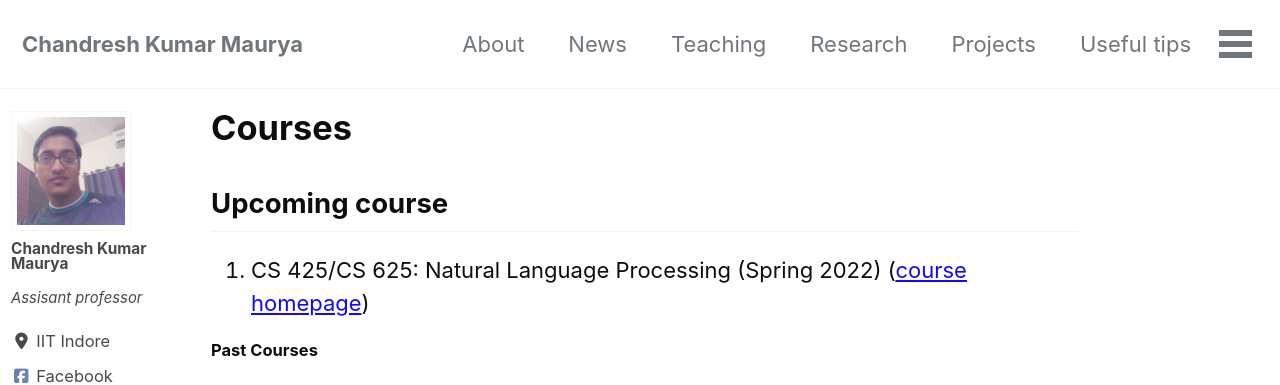
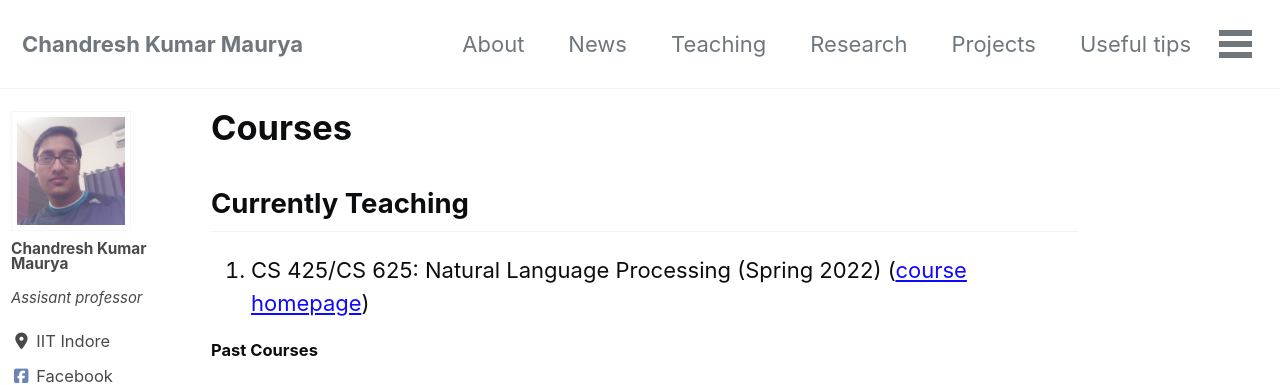
Before and after one commit to chandreshiit/oldsite, a Jekyll site: the page built from _pages/courses.md, in a window 1280 px wide and 900 px high. Shown: the top 385 px of the window. Built offline with Jekyll 4.4.1, drawn with Linux system fonts in a browser that asks for light colours; cached includes are drawn as plain includes; nearby versions of some CDN libraries.

Commit message:
added tut 2

```diff
--- a/_pages/courses.md
+++ b/_pages/courses.md
@@ -6,7 +6,7 @@ author_profile: true
 
 
 
-## Upcoming course
+## Currently Teaching
 
 1. CS 425/CS 625: Natural Language Processing (Spring 2022) ([course homepage](/NLP2022/))
 
```
